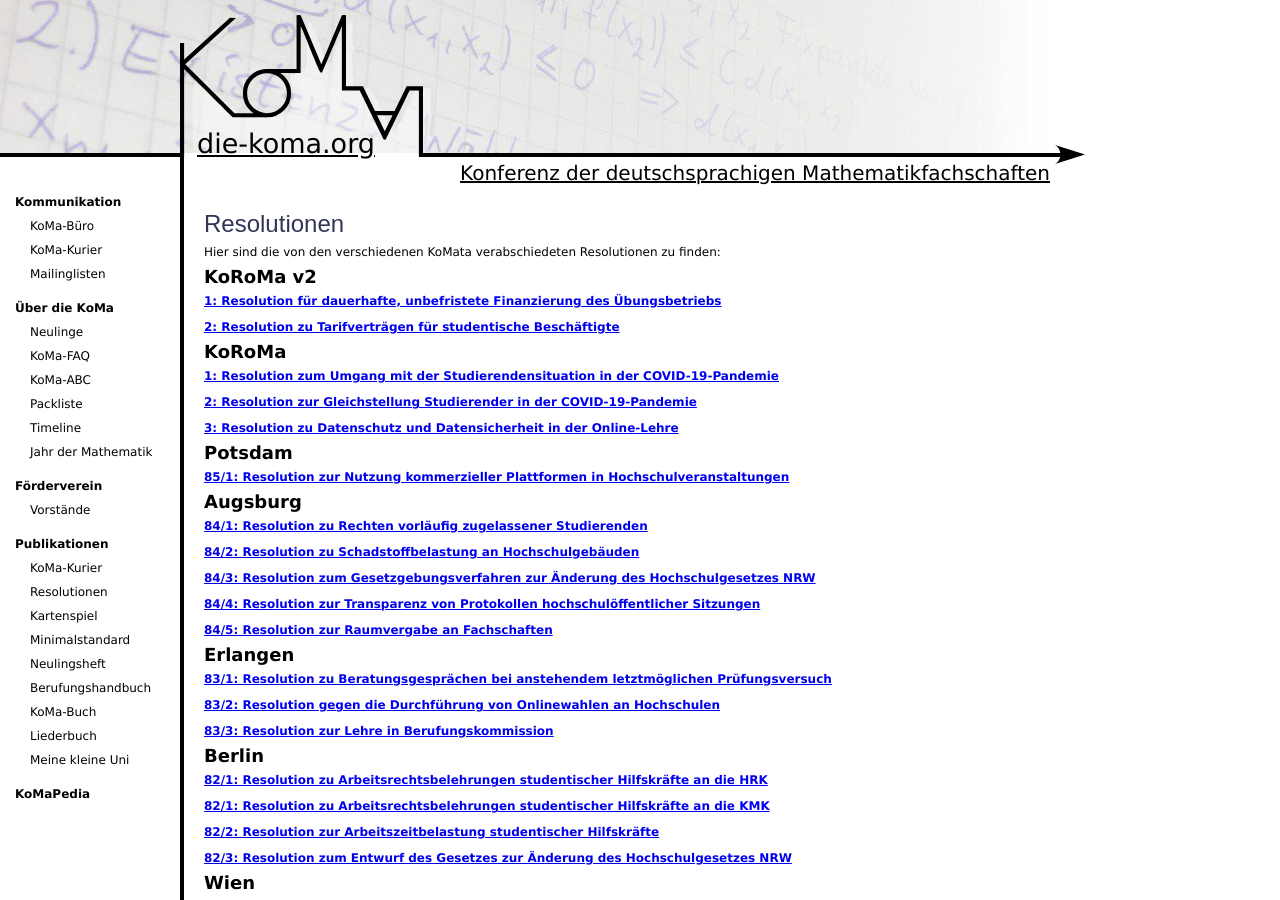
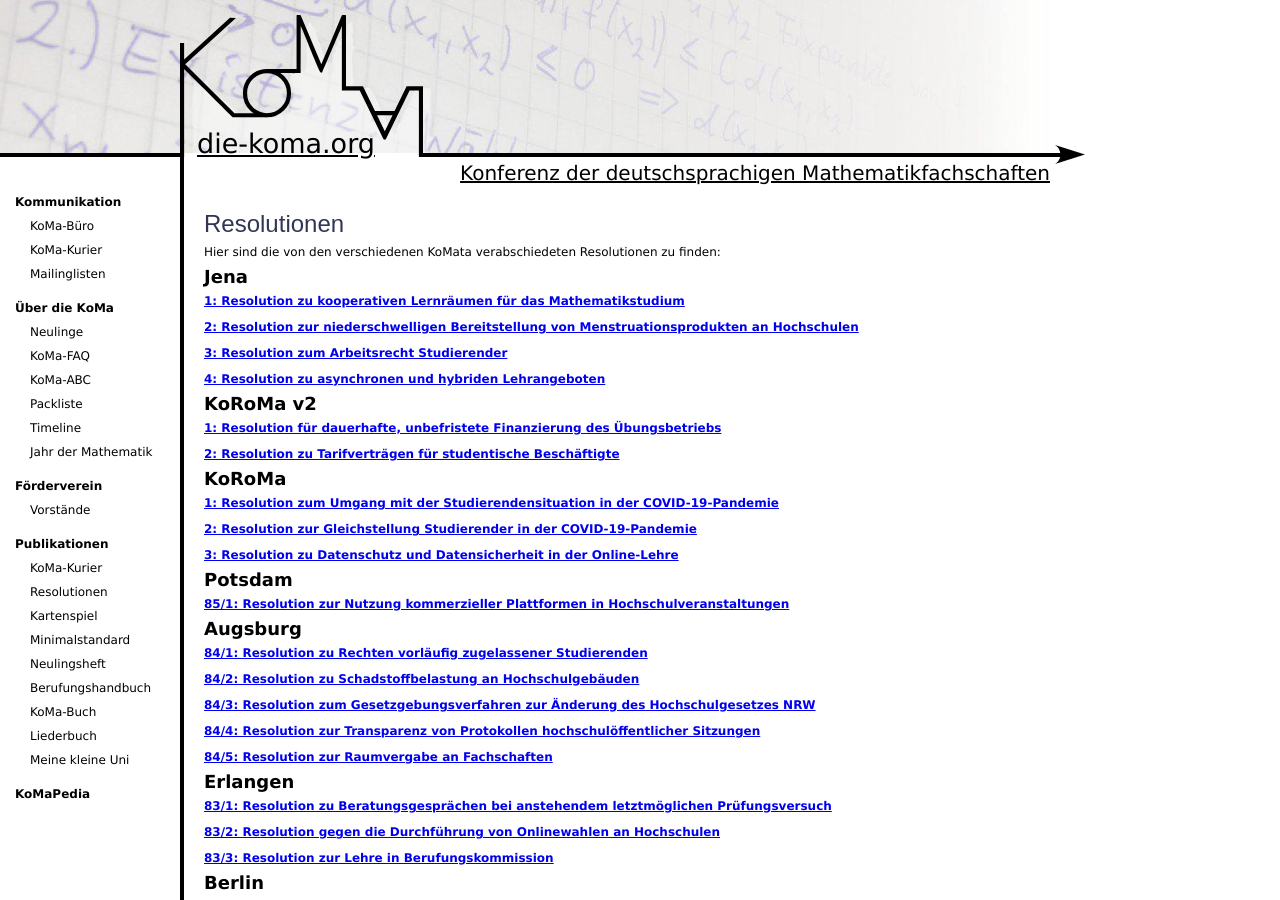
Before and after one commit to Die-KoMa/die-koma.org, a Jekyll site: the page built from publikationen/resolutionen/index.md, in a window 1280 px wide and 900 px high. Built offline with Jekyll 4.4.1, drawn with Linux system fonts in a browser that asks for light colours.

Commit message:
Resos der KoMa86 eingepflegt

```diff
--- a/publikationen/resolutionen/index.md
+++ b/publikationen/resolutionen/index.md
@@ -7,6 +7,16 @@ order: 2
 # Resolutionen
 
 Hier sind die von den verschiedenen KoMata verabschiedeten Resolutionen zu finden:
+
+## Jena
+
+[**1: Resolution zu kooperativen Lernräumen für das Mathematikstudium**](https://file.komapedia.org/86_1.pdf)
+
+[**2: Resolution zur niederschwelligen Bereitstellung von Menstruationsprodukten an Hochschulen**](https://die-reso.org/86_2.pdf)
+
+[**3: Resolution zum Arbeitsrecht Studierender**](https://file.komapedia.org/86_3.pdf)
+
+[**4: Resolution zu asynchronen und hybriden Lehrangeboten**](https://file.komapedia.org/86_4.pdf)
 
 ## KoRoMa v2
 
```
